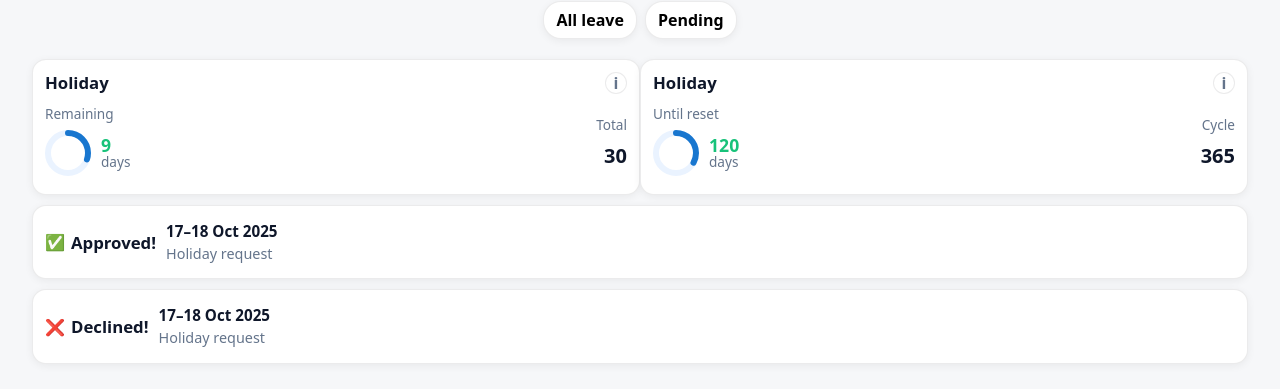
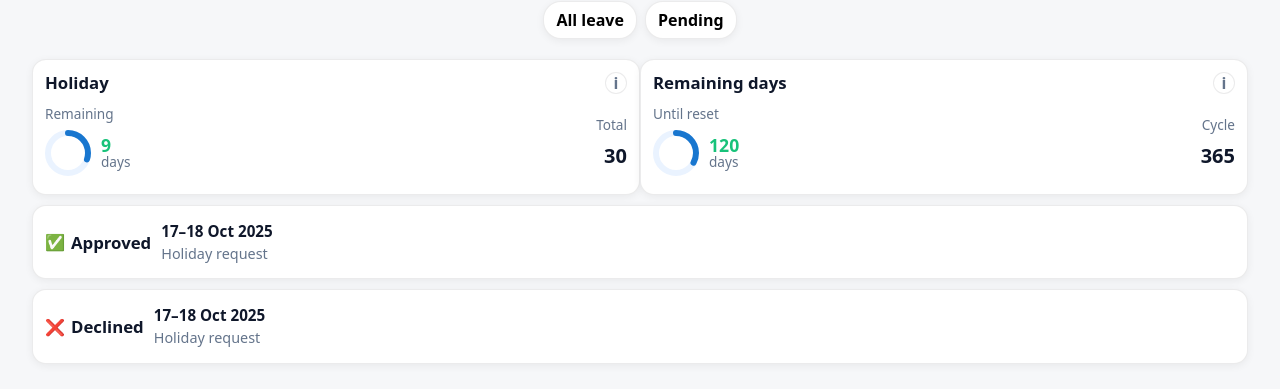
Before and after one commit to myhzyy/annual-leave-booker, a Next.js app: page /notifcations in a window 1280 px wide. Shown: the part 193-582 px from the top of the page. Built offline with nearby package versions, Linux system fonts and the light colour scheme.

Commit message:
changed heading text on notifacation page

```diff
--- a/src/app/features/NotificationPanel.tsx
+++ b/src/app/features/NotificationPanel.tsx
@@ -15,7 +15,7 @@ export default function NotificationPanel() {
   const pctRemaining = Math.max(Math.min(remaining / total, 1), 0);
   const dashRemaining = c * pctRemaining;
 
-  // progress for reset
+  // progress for resethttp://10.85.63.108:3000
   const maxReset = 365;
   const pctReset = Math.max(Math.min(untilReset / maxReset, 1), 0);
   const dashReset = c * pctReset;
@@ -91,7 +91,7 @@ export default function NotificationPanel() {
         {/* Days until reset card */}
         <div className="holiday-card">
           <div className="hc-head">
-            <span className="hc-title">Holiday</span>
+            <span className="hc-title">Remaining days</span>
             <button className="hc-info" aria-label="Info about holiday reset">
               i
             </button>
@@ -151,7 +151,7 @@ export default function NotificationPanel() {
         <div className="holiday-decision-container">
           <div className="approved-status">
             <p>✅</p>
-            <h1>Approved!</h1>
+            <h1>Approved</h1>
           </div>
           <div className="approved-status-type">
             <h2>17–18 Oct 2025</h2>
@@ -164,7 +164,7 @@ export default function NotificationPanel() {
         <div className="holiday-decision-container">
           <div className="approved-status">
             <p>❌</p>
-            <h1>Declined!</h1>
+            <h1>Declined</h1>
           </div>
           <div className="approved-status-type">
             <h2>17–18 Oct 2025</h2>
```
